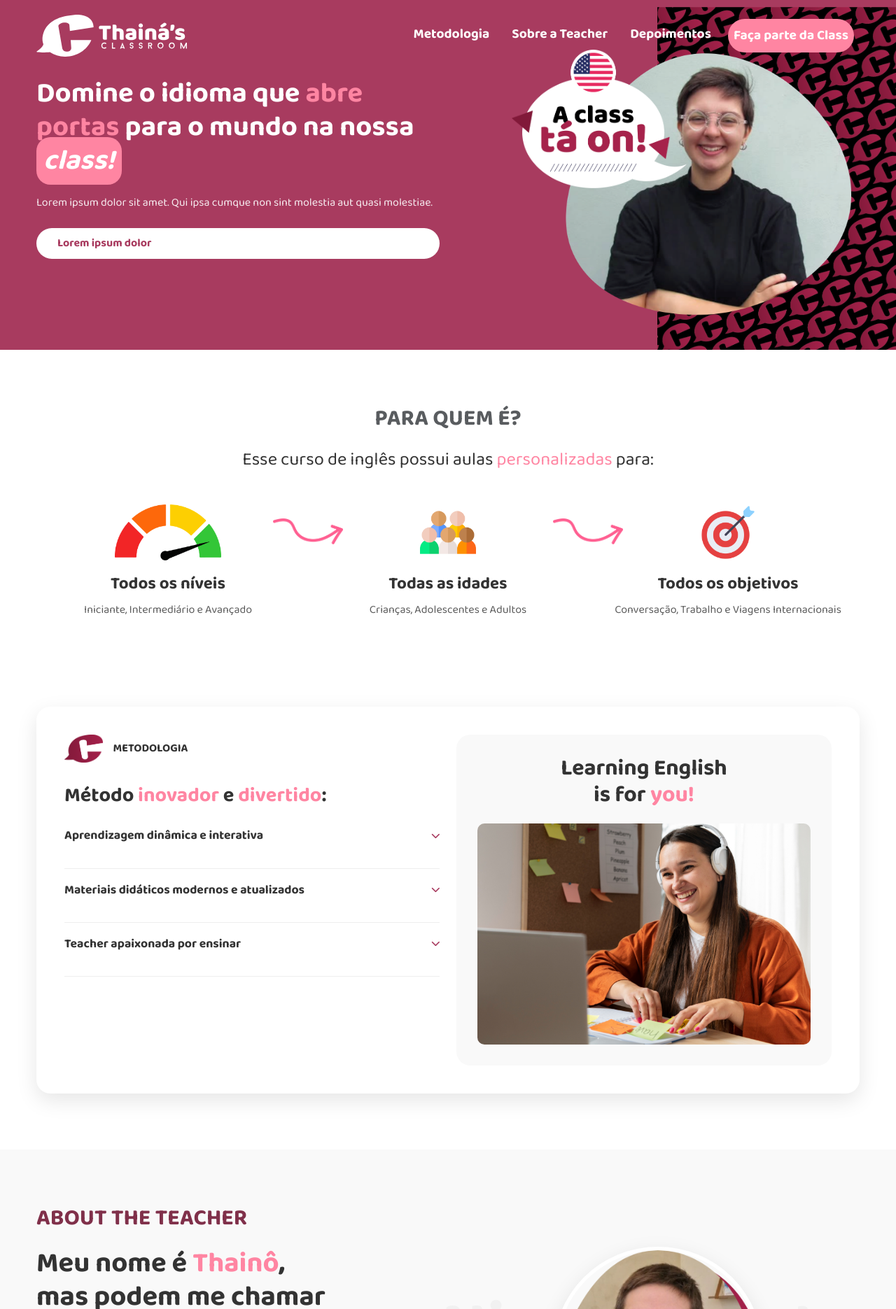
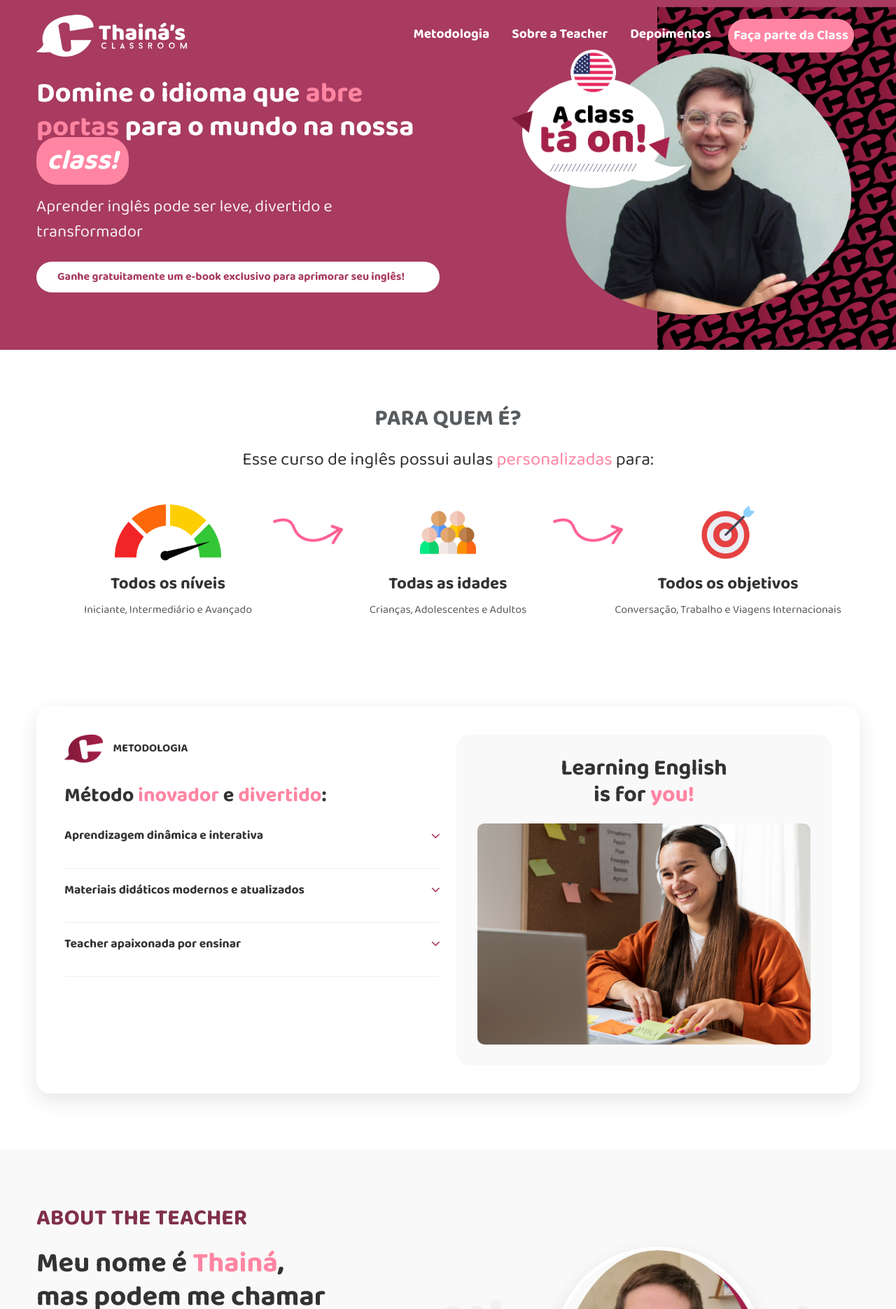
Before and after one commit to ropecual/univesp_projeto_integrador_1_CD, a Django app: page / in a window 1280 px wide. Shown: the top 1871 px of the page at 70% size. Run offline with Django 5.2, Linux system fonts and the light colour scheme.

Commit message:
Alterações na pagina html e css

```diff
--- a/static/style.css
+++ b/static/style.css
@@ -93,13 +93,13 @@ body {
 
 .text-class {
     background-color: var(--pink-color);
-    padding: 2px 10px;
-    border-radius: 20px;
+    padding: 2px 15px;
+    border-radius: 30px;
     font-style: italic;
 }
 
 .hero-subtitle {
-    font-size: 1rem;
+    font-size: 1.5rem;
     margin-bottom: 1.5rem;
     opacity: 0.9;
 }
--- a/templates/base.html
+++ b/templates/base.html
@@ -4,7 +4,7 @@
 <head>
     <meta charset="UTF-8">
     <meta name="viewport" content="width=device-width, initial-scale=1.0">
-    <title>{% block title %}Thainô's English Class{% endblock %}</title>
+    <title>{% block title %}Thainá's English Class{% endblock %}</title>
 
     <!-- Favicon -->
     <link rel="shortcut icon" href="{% static 'img/favicon.png' %}" type="image/x-icon">
@@ -33,7 +33,7 @@
 
 <footer class="py-4 text-center">
     <div class="container">
-        <p class="mb-0">&copy; {% now "Y" %} Thainô's English Class. Todos os direitos reservados.</p>
+        <p class="mb-0">&copy; {% now "Y" %} Thainá's English Class. Todos os direitos reservados.</p>
         {% block footer_content %}{% endblock %}
     </div>
 </footer>
--- a/templates/main/components/depoimentos.html
+++ b/templates/main/components/depoimentos.html
@@ -10,14 +10,14 @@
                     <div class="col-lg-6">
                         <div class="testimonial-card">
                             <div class="testimonial-header">
-                                <img src="{% static 'img/beatriz.png' %}" alt="Beatriz A." class="testimonial-img">
+                                <img src="{% static 'img/beatriz.jpg' %}" alt="Beatriz A." class="testimonial-img">
                                 <div class="testimonial-info">
                                     <h4 class="testimonial-name">Beatriz A.</h4>
                                     <p class="testimonial-detail">Aluna desde 2024</p>
                                 </div>
                             </div>
                             <div class="testimonial-content">
-                                <p>Lorem ipsum dolor sit amet. Non qui voluptas ut laborum praesentium aut reprehenderit sunt ut sequi illo qui reiciendis aut voluptas quae ea dolor omnis ut sunt voluptatem. Non quia voluptatem qui perferendis velit. Non quia voluptatem qui perferendis velit.</p>
+                                <p>"Antes da class, eu travava até pra dizer 'hello'. A Thainá tem uma didática tão leve e divertida que aprender virou algo que eu realmente espero pela semana! Em pouco tempo, já me senti mais confiante pra conversar e até assistir séries sem legenda. Recomendo demais!"</p>
                             </div>
                         </div>
                     </div>
@@ -25,14 +25,14 @@
                     <div class="col-lg-6">
                         <div class="testimonial-card">
                             <div class="testimonial-header">
-                                <img src="{% static 'img/matheus.png' %}" alt="Matheus S." class="testimonial-img">
+                                <img src="{% static 'img/matheus.jpg' %}" alt="Matheus S." class="testimonial-img">
                                 <div class="testimonial-info">
                                     <h4 class="testimonial-name">Matheus S.</h4>
-                                    <p class="testimonial-detail">Pai de aluno</p>
+                                    <p class="testimonial-detail">Aluno desde 2024</p>
                                 </div>
                             </div>
                             <div class="testimonial-content">
-                                <p>Lorem ipsum dolor sit amet. Non qui voluptas ut laborum praesentium aut reprehenderit sunt ut sequi illo qui reiciendis aut voluptas quae ea dolor omnis ut sunt voluptatem. Non quia voluptatem qui perferendis velit. Non quia voluptatem qui perferendis velit.</p>
+                                <p>"Comecei as aulas querendo melhorar meu inglês pro trabalho, mas ganhei muito mais do que isso. A Thainá ensina de um jeito acessível, acolhedor e prático. Hoje, participo de reuniões internacionais com segurança e até faço piada em inglês! É surreal ver o quanto evoluí."</p>
                             </div>
                         </div>
                     </div>
--- a/templates/main/components/hero.html
+++ b/templates/main/components/hero.html
@@ -29,9 +29,8 @@
             <div class="col-lg-6 hero-content">
                 <h1>Domine o idioma que <span class="text-pink">abre portas</span> para o mundo na nossa <span
                         class="text-class">class!</span></h1>
-                <p class="hero-subtitle">Lorem ipsum dolor sit amet. Qui ipsa cumque non sint molestia aut quasi
-                    molestiae.</p>
-                <a href="#inscricao" class="btn-rounded">Lorem ipsum dolor</a>
+                <p class="hero-subtitle">Aprender inglês pode ser leve, divertido e transformador</p>
+                <a href="#inscricao" class="btn-rounded">Ganhe gratuitamente um e-book exclusivo para aprimorar seu inglês!</a>
             </div>
             <div class="col-lg-6 position-relative">
                   <div class="hero-background"></div>
--- a/templates/main/components/sobre.html
+++ b/templates/main/components/sobre.html
@@ -4,7 +4,7 @@
         <h2 class="section-title">ABOUT THE TEACHER</h2>
         <div class="row">
             <div class="col-lg-6">
-                <h3 class="teacher-name">Meu nome é <span class="text-pink">Thainô</span>, <br>mas podem me chamar <br>de teacher <span class="emoji">😊</span></h3>
+                <h3 class="teacher-name">Meu nome é <span class="text-pink">Thainá</span>, <br>mas podem me chamar <br>de teacher <span class="emoji">😊</span></h3>
 
                 <div class="badges-container">
                     <span class="badge bg-white">Graduada em Letras - Português/Inglês</span>
--- a/templates/main/landing_page.html
+++ b/templates/main/landing_page.html
@@ -2,7 +2,7 @@
 {% extends 'base.html' %}
 {% load static %}
 
-{% block title %}Teacher Name - Aprenda com o método exclusivo{% endblock %}
+{% block title %}Thainá's Classroom - Aprenda com o método exclusivo{% endblock %}
 
 {% block navbar %}
     {% include 'main/components/navbar.html' %}
```
Also changed, not shown: templates/main/components/inscricao.html (+4 -5 lines), static/img/beatriz.jpg (added), static/img/matheus.jpg (added).
